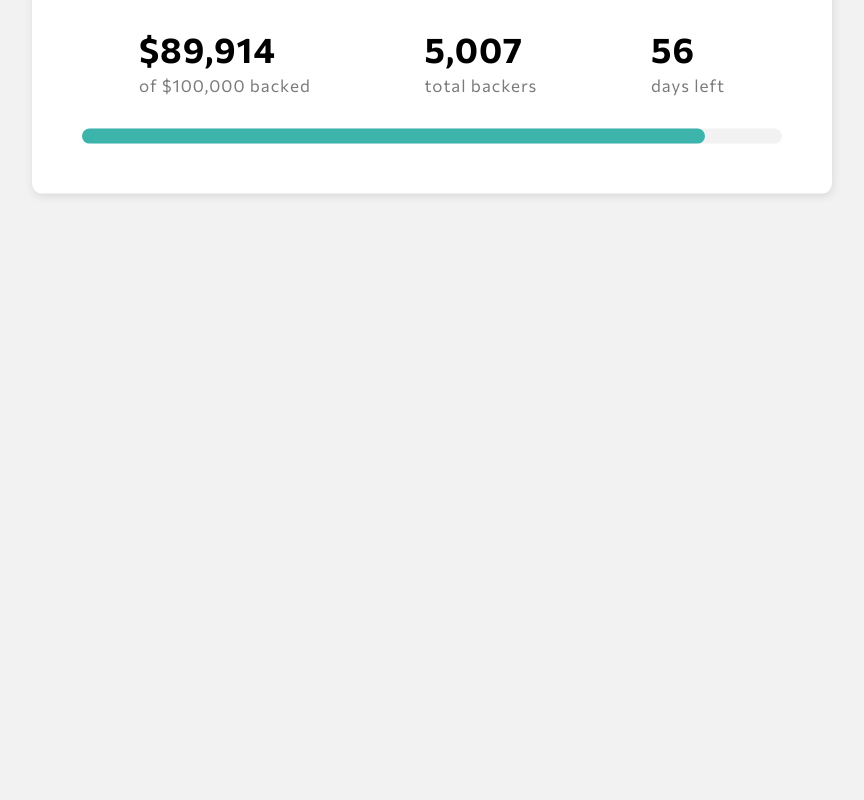
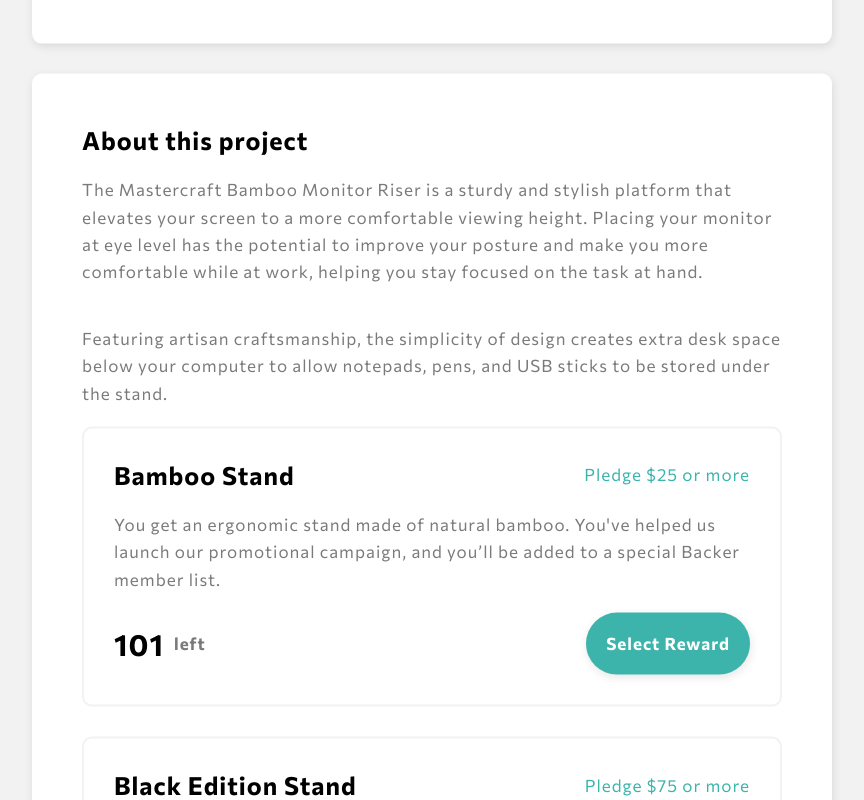
Before and after one commit to freetart/FEM-crowdfunding-product-page, a React (Create React App) app: page / in a window 1280 px wide. Shown: the part 620-1420 px from the top of the page, without its empty margins (208-1072 px from the left). Before the commit the page ends 1036 px from the top, so only its background shows below. Built offline with nearby package versions, Linux system fonts and the light colour scheme.

Commit message:
created project card

```diff
--- a/src/App.js
+++ b/src/App.js
@@ -3,9 +3,10 @@
 import Header from "./components/Header";
 import CtaCard from "./components/CtaCard";
 import StatsCard from "./components/StatsCard";
+import ProjectCard from "./components/ProjectCard";
 
 const Main = styled.main`
-  transform: translateY(-40%);
+  transform: translateY(-20%);
   display: flex;
   flex-direction: column;
   gap: 3rem;
@@ -19,6 +20,7 @@
       <Main>
         <CtaCard />
         <StatsCard />
+        <ProjectCard />
       </Main>
     </>
   );
--- a/src/abstracts/Globals.js
+++ b/src/abstracts/Globals.js
@@ -3,7 +3,7 @@
 const Globals = createGlobalStyle`
   :root {
     /* colors */
-    --black: #222;
+    --black: #000;
     --white: #fff;
     /* primary */
     --moderateCyan: hsl(176, 50%, 47%);
--- /dev/null
+++ b/src/components/Pledge.js
@@ -0,0 +1,90 @@
+import styled from "styled-components";
+import Button from "../components/styledElements/Button";
+import { headingStyles, textStyles } from "../abstracts/Mixins";
+
+const Container = styled.div`
+  border: 0.2rem solid var(--lightGray);
+  padding: 3rem;
+  border-radius: var(--mainRadius);
+
+  &.out-of-stock {
+    opacity: 0.6;
+  }
+
+  .pledge-header {
+    display: flex;
+    justify-content: space-between;
+    align-items: center;
+  }
+
+  .pledge-title {
+    ${headingStyles}
+    font-size: var(--sm);
+  }
+
+  .pledge-alert {
+    ${textStyles}
+    color: var(--moderateCyan);
+    font-size: var(--xxs);
+  }
+
+  .pledge-desc {
+    ${textStyles}
+    color: var(--darkGray);
+    font-size: var(--xxs);
+    padding: 2rem 0;
+  }
+
+  .pledge-footer {
+    display: flex;
+    justify-content: space-between;
+    align-items: center;
+  }
+
+  .pledge-left {
+    ${headingStyles}
+    color: var(--darkGray);
+    font-size: var(--xxs);
+    display: flex;
+    align-items: center;
+    gap: 1rem;
+  }
+
+  .pledge-number {
+    font-size: var(--md);
+    color: var(--black);
+  }
+`;
+
+const Pledge = ({
+  product,
+  pledgeAmount,
+  description,
+  productAmount,
+  inStock,
+}) => {
+  return (
+    <article>
+      <Container className={!inStock && "out-of-stock"}>
+        <header className="pledge-header">
+          <h4 className="pledge-title">{product}</h4>
+          <p className="pledge-alert">{pledgeAmount}</p>
+        </header>
+        <p className="pledge-desc">{description}</p>
+        <footer className="pledge-footer">
+          <h3 class="pledge-left">
+            <span className="pledge-number">{productAmount}</span>
+            left
+          </h3>
+          {inStock ? (
+            <Button primary>Select Reward</Button>
+          ) : (
+            <Button outOfStock>Out of stock</Button>
+          )}
+        </footer>
+      </Container>
+    </article>
+  );
+};
+
+export default Pledge;
--- /dev/null
+++ b/src/components/ProjectCard.js
@@ -0,0 +1,65 @@
+import styled from "styled-components";
+import Card from "./styledElements/Card";
+import Pledge from "./Pledge";
+import { headingStyles, textStyles } from "../abstracts/Mixins";
+import pledgeData from "../data";
+
+const Container = styled.div`
+  .about-title {
+    ${headingStyles}
+    font-size: var(--sm);
+  }
+
+  .about-desc {
+    ${textStyles}
+    font-size: var(--xxs);
+    padding: 2rem 0;
+    color: var(--darkGray);
+  }
+
+  .pledges {
+    display: flex;
+    flex-direction: column;
+    gap: 3rem;
+  }
+`;
+
+const ProjectCard = () => {
+  return (
+    <Card>
+      <Container>
+        <div className="about">
+          <h2 className="about-title">About this project</h2>
+          <p className="about-desc">
+            The Mastercraft Bamboo Monitor Riser is a sturdy and stylish
+            platform that elevates your screen to a more comfortable viewing
+            height. Placing your monitor at eye level has the potential to
+            improve your posture and make you more comfortable while at work,
+            helping you stay focused on the task at hand.
+          </p>
+          <p className="about-desc">
+            Featuring artisan craftsmanship, the simplicity of design creates
+            extra desk space below your computer to allow notepads, pens, and
+            USB sticks to be stored under the stand.
+          </p>
+        </div>
+        <div className="pledges">
+          {pledgeData.map((pledge) => {
+            return (
+              <Pledge
+                key={pledge.id}
+                product={pledge.product}
+                pledgeAmount={pledge.pledgeAmount}
+                description={pledge.description}
+                productAmount={pledge.productAmount}
+                inStock={pledge.inStock}
+              />
+            );
+          })}
+        </div>
+      </Container>
+    </Card>
+  );
+};
+
+export default ProjectCard;
--- a/src/components/styledElements/Button.js
+++ b/src/components/styledElements/Button.js
@@ -39,6 +39,14 @@
         color: var(--white);
       }
     `}
+
+  ${({ outOfStock }) =>
+    outOfStock &&
+    css`
+      background-color: var(--darkGray);
+      color: var(--white);
+      cursor: not-allowed;
+    `}
 `;
 
 export default Button;
--- /dev/null
+++ b/src/data.js
@@ -0,0 +1,31 @@
+const pledgeData = [
+  {
+    id: 1,
+    product: "Bamboo Stand",
+    pledgeAmount: "Pledge $25 or more",
+    description:
+      "You get an ergonomic stand made of natural bamboo. You've helped us launch our promotional campaign, and you’ll be added to a special Backer member list.",
+    productAmount: 101,
+    inStock: true,
+  },
+  {
+    id: 2,
+    product: "Black Edition Stand",
+    pledgeAmount: "Pledge $75 or more",
+    description:
+      "You get a Black Special Edition computer stand and a personal thank you. You’ll be added to our Backer member list. Shipping is included.",
+    productAmount: 64,
+    inStock: true,
+  },
+  {
+    id: 3,
+    product: "Mahogany Special Edition",
+    pledgeAmount: "Pledge $200 or more",
+    description:
+      "You get two Special Edition Mahogany stands, a Backer T-Shirt, and a personal thank you. You’ll be added to our Backer member list. Shipping is included.",
+    productAmount: 0,
+    inStock: false,
+  },
+];
+
+export default pledgeData;
```
